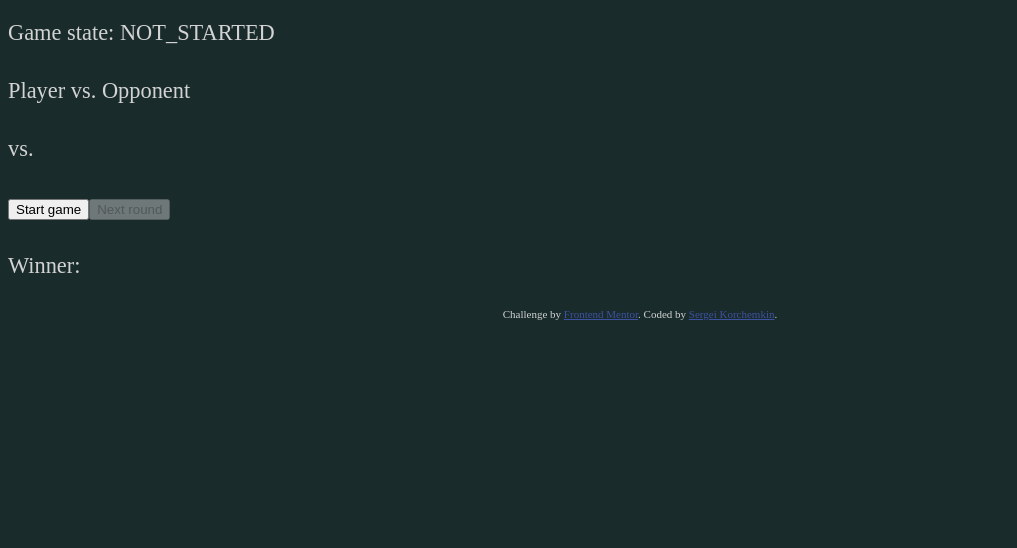
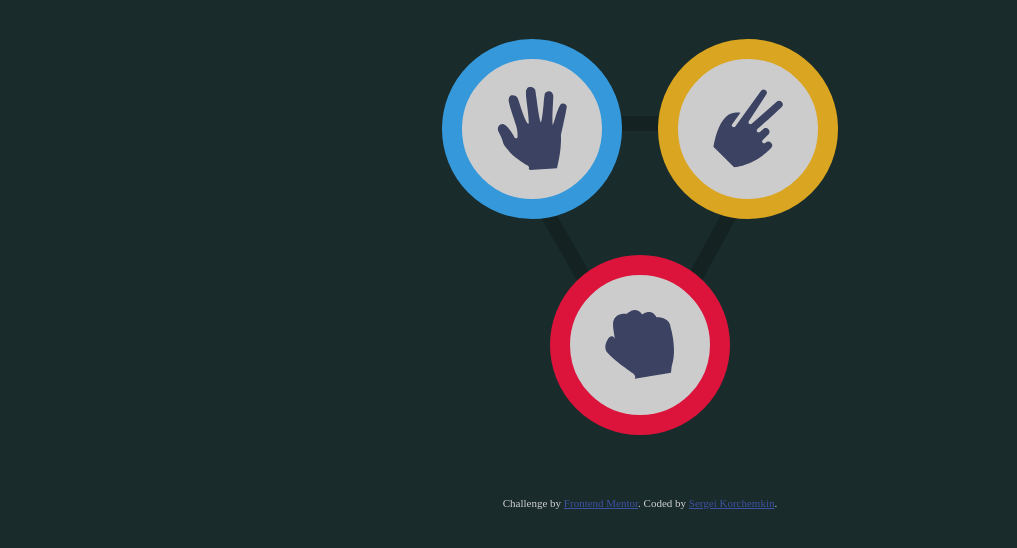
Before and after one commit to Alhxor/rock-paper-scissors, a React app: page / in a window 1280 px wide. Shown: the part 130-678 px from the top of the page, without its empty margins (0-1017 px from the left). Built offline with nearby package versions, Linux system fonts and the light colour scheme.

Commit message:
Style basic player choice buttons

```diff
--- a/src/components/App/App.css
+++ b/src/components/App/App.css
@@ -1,3 +1,11 @@
+header, main, footer {
+    /* outline: 1px solid red; */
+}
+
+div, img {
+    /* outline: 1px solid red; */
+}
+
 header {
     position: relative;
     min-width: 100px;
@@ -7,7 +15,6 @@ header {
     font-family: Arial;
     border-radius: 10px;
     border: 2px solid grey;
-    /* outline: 1px solid red; */
 }
 
 header::after {
@@ -44,3 +51,53 @@ header::after {
     font-size: 40px;
     line-height: 1;
 }
+
+main {
+    position: relative;
+    background-position: center;
+    background-repeat: no-repeat;
+    min-width: 100px;
+    min-height: 50vh;
+    width: 80vw;
+    height: 60vh;
+    margin: 0 auto;
+}
+
+.icon {
+    display: inline-block;
+    position: absolute;
+    width: calc(60px + 10vmin);
+    height: calc(60px + 10vmin);
+    background: #ccc;
+    border-radius: 50%;
+    border-width: 20px;
+    border-style: solid;
+    /* outline: 1px solid red; */
+    left: 50%;
+    top: 50%;
+}
+
+.paper {
+    transform: translateX(-110%) translateY(-120%);
+    border-color: #3498db;
+}
+
+.scissors {
+    transform: translateX(10%) translateY(-120%);
+    right: 20%;
+    border-color: goldenrod;
+}
+
+.rock {
+    transform: translateX(-50%) translateY(0%);
+    border-color: crimson;
+}
+
+.icon img {
+    display: inline-block;
+    position: relative;
+    top: 50%;
+    left: 50%;
+    transform: translateX(-50%) translateY(-50%);
+    width: 50%;
+}
--- a/src/components/App/App.js
+++ b/src/components/App/App.js
@@ -8,6 +8,8 @@ import { ACTIONS, GAME_STATUS } from '../../data/constants'
 
 const { NOT_STARTED, IN_PROGRESS, FINISHED } = GAME_STATUS
 const { ROCK, PAPER, SCISSORS } = ACTIONS
+
+const imgPath = '../../../images/';
 
 class App extends Component {
     constructor() {
@@ -83,14 +85,25 @@ class App extends Component {
 
         return (<>
             <header>
-                <img src='../../../images/logo.svg' className='logo' />
+                <img src={`${imgPath}logo.svg`} className='logo' />
                 <div className='score'>
                     SCORE
                     <div className='scoreNumber'>{score}</div>
                 </div>
             </header>
-            <main>
-                <p>Game state: {status}</p>
+            <main style={{backgroundImage: `url(${imgPath}bg-triangle.svg)`}}>
+                <a className='icon paper'>
+                    <img src={`${imgPath}icon-paper.svg`} />
+                </a>
+
+                <a className='icon scissors'>
+                    <img src={`${imgPath}icon-scissors.svg`} />
+                </a>
+
+                <a className='icon rock'>
+                    <img src={`${imgPath}icon-rock.svg`} />
+                </a>
+                {/*<p>Game state: {status}</p>
                 <p>{player.getName()} vs. {opponent.getName()}</p>
                 <p>{player.getCurrentAction()} vs. {opponent.getCurrentAction()}</p>
                 <button onClick={() => this.startGame()}
@@ -101,7 +114,7 @@ class App extends Component {
                         disabled={!turnButtonEnabled}>
                     Next round
                 </button>
-                <p>Winner: {winner}</p>
+                <p>Winner: {winner}</p>*/}
             </main>
             <footer>
             </footer>
```
